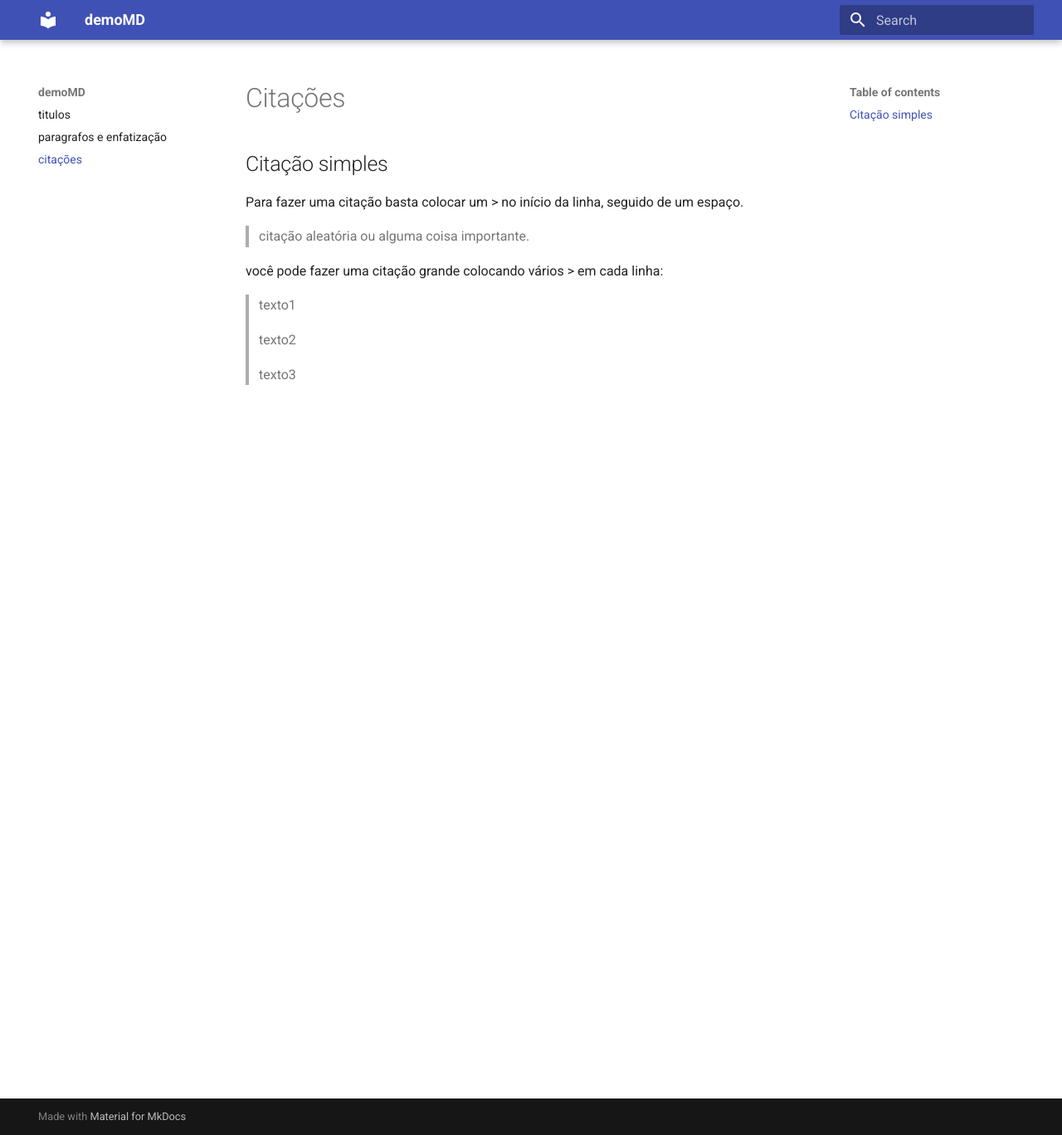
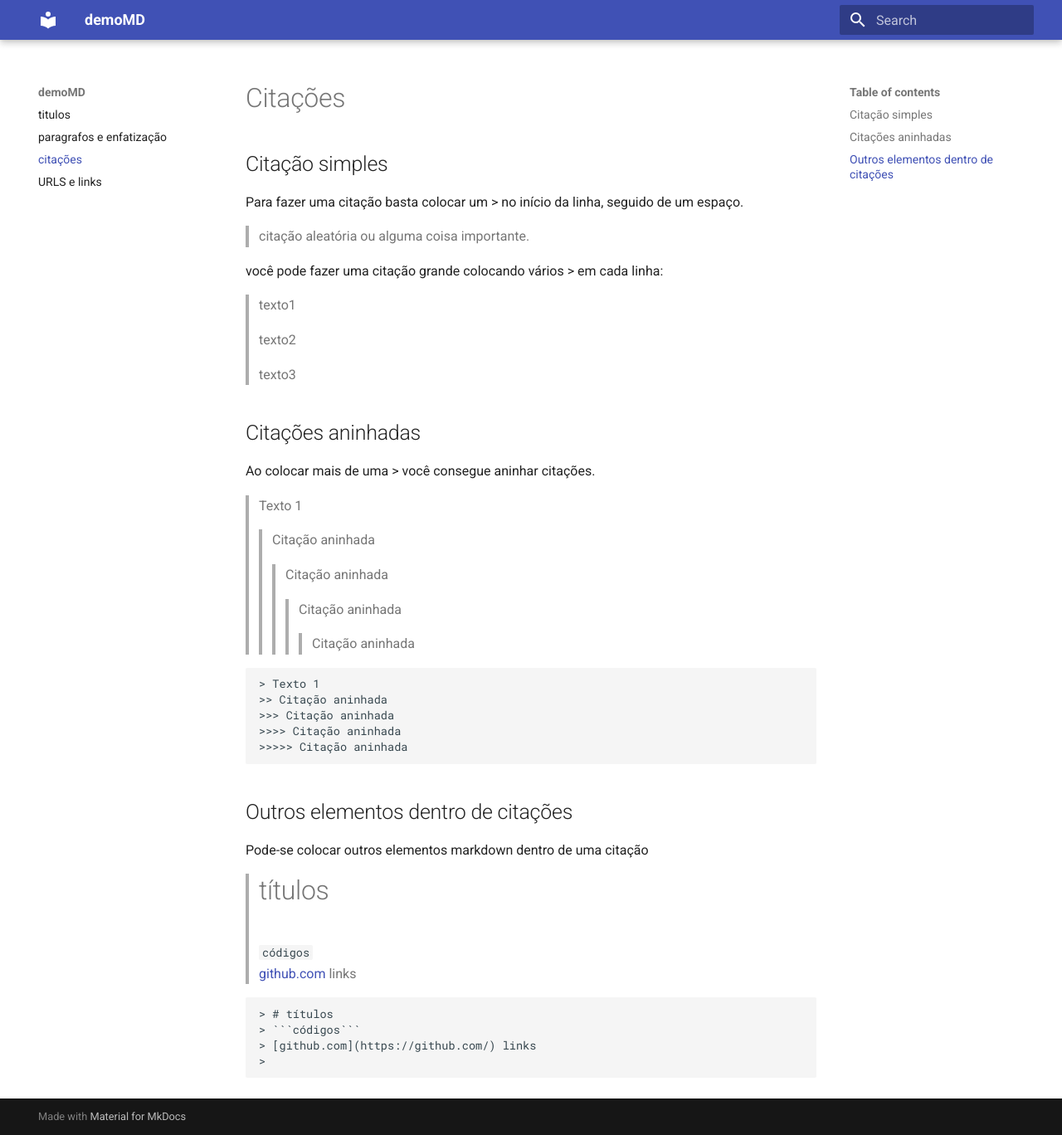
Before and after one commit to Leonardo1234321/demomd, an MkDocs documentation site: the page built from docs/blockquotes.md, in a window 1280 px wide and 1368 px high. Shown: the whole window at 83% size. Built offline with MkDocs 1.6.1 and Material for MkDocs 9.7.7, drawn with Linux system fonts in a browser that asks for light colours.

Commit message:
adicionando a página de links e finalizando a página de citações

````diff
--- a/docs/blockquotes.md
+++ b/docs/blockquotes.md
@@ -14,3 +14,33 @@ você pode fazer uma citação grande colocando vários > em cada linha:
 > texto2
 >
 > texto3
+
+## Citações aninhadas
+
+  Ao colocar mais de uma > você consegue aninhar citações.
+
+> Texto 1
+>> Citação aninhada
+>>> Citação aninhada
+>>>> Citação aninhada
+>>>>> Citação aninhada
+
+    > Texto 1
+    >> Citação aninhada
+    >>> Citação aninhada
+    >>>> Citação aninhada
+    >>>>> Citação aninhada
+
+## Outros elementos dentro de citações
+
+Pode-se colocar outros elementos markdown dentro de uma citação
+
+> # títulos
+> ```códigos```
+> [github.com](https://github.com/) links
+>
+
+    > # títulos
+    > ```códigos```
+    > [github.com](https://github.com/) links
+    >
--- a/mkdocs.yml
+++ b/mkdocs.yml
@@ -5,6 +5,7 @@ nav:
   - titulos: headings.md
   - paragrafos e enfatização: paragraphs.md
   - citações: blockquotes.md
+  - URLS e links: links.md
 
 theme:
   name: material
````
Also changed, not shown: docs/links.md (added, +49 -0 lines), docs/paragraphs.md (+1 -1 lines).
